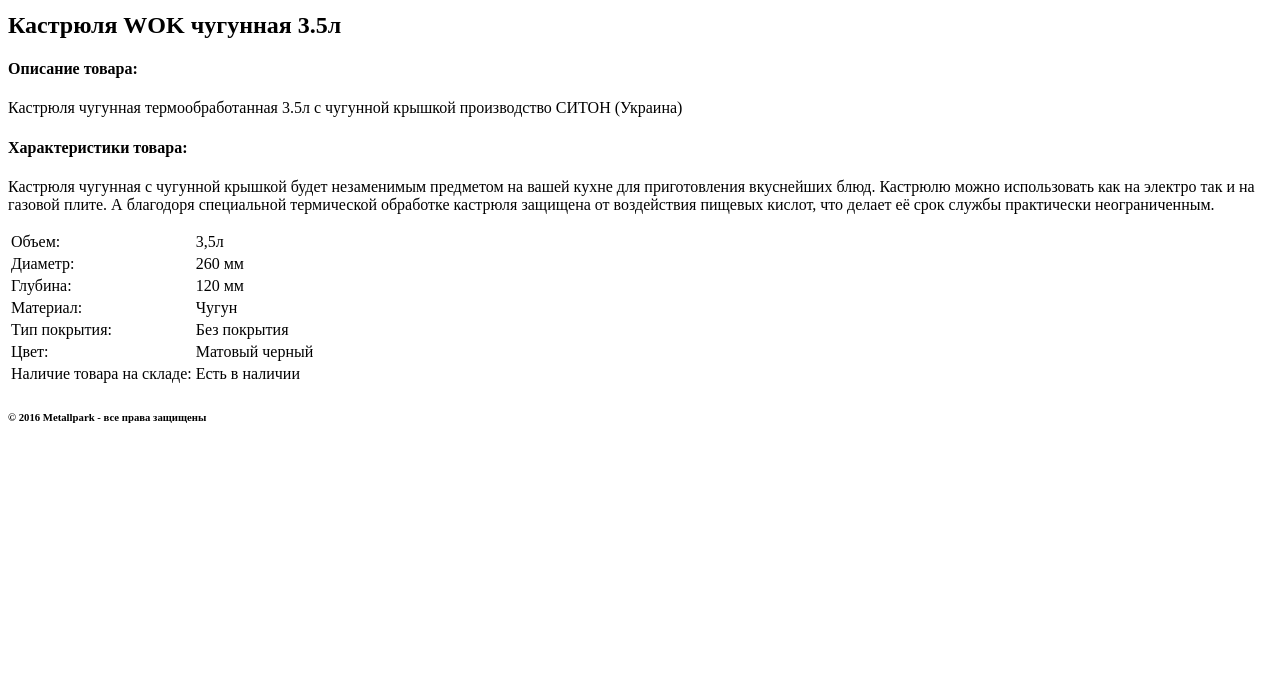
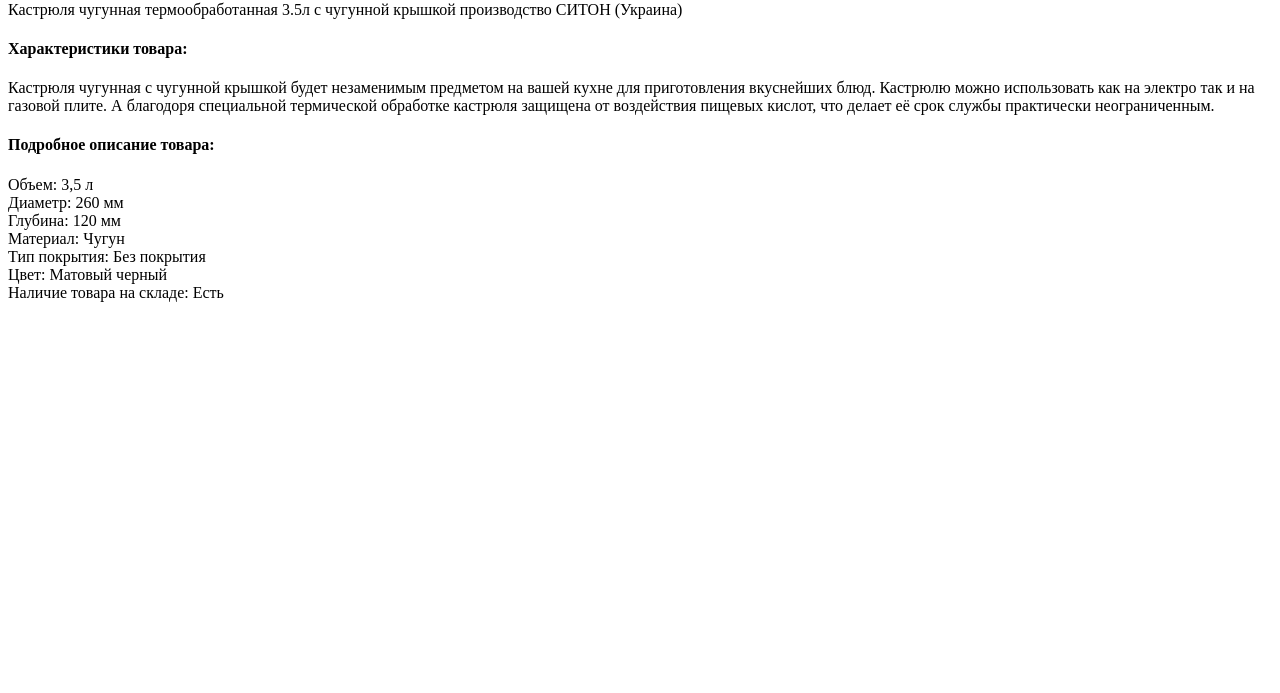
Before and after one commit to yorikav/E-Shop, a plain HTML site: page Index.html in a window 1280 px wide. Shown: the part 107-800 px from the top of the page. Drawn offline with Linux system fonts and the light colour scheme.

Commit message:
Урок 1. Работа над ошибками

```diff
--- a/Index.html
+++ b/Index.html
@@ -1,56 +1,23 @@
 <!DOCTYPE html>
-<html>
-<meta charset="utf-8">
+<html lang="en">
 <head>
-	<title>Казаны, коптильни, мангалы</title>
-	<h5>Интернет магазин товаров для дачи и отдыха</h5>
-	<h1>METALLPARK</h1>
+    <meta charset="UTF-8">
+    <title>Казаны, коптильни, мангалы</title>
 </head>
 <body>
 	<h2>Кастрюля WOK чугунная 3.5л</h2>
-	<h4>Описание товара:</h4>
+	<h3>Описание товара:</h3>
 	<p>Кастрюля чугунная термообработанная 3.5л с чугунной крышкой производство СИТОН (Украина)</p>
-
 	<h4>Характеристики товара:</h4>
-
 	<p>Кастрюля чугунная с чугунной крышкой будет незаменимым предметом на вашей кухне для приготовления вкуснейших блюд. Кастрюлю можно использовать как на электро так и на газовой плите. А благодоря специальной термической обработке кастрюля защищена от воздействия пищевых кислот, что делает её срок службы практически неограниченным.</p>
-
-	<table>
-		<tbody>
-			<tr>
-				<td>Объем:</td>
-				<td>3,5л</td>
-			</tr>
-			<tr>
-				<td>Диаметр:</td>
-				<td>260 мм</td>
-			</tr>
-			<tr>
-				<td>Глубина:</td>
-				<td>120 мм</td>
-			</tr>
-			<tr>
-				<td>Материал:</td>
-				<td>Чугун</td>
-			</tr>
-			<tr>
-				<td>Тип покрытия:</td>
-				<td>Без покрытия</td>
-			</tr>
-			<tr>
-				<td>Цвет:</td>
-				<td>Матовый черный</td>
-			</tr>
-			<tr>
-				<td>Наличие товара на складе:</td>
-				<td>Есть в наличии</td>
-			</tr>
-		</tbody>
-	</table>
+	<h4>Подробное описание товара:</h4>
+	<p>Объем: 3,5 л<br>
+       Диаметр: 260 мм<br>
+       Глубина: 120 мм<br>
+       Материал: Чугун<br>
+       Тип покрытия: Без покрытия<br>
+       Цвет: Матовый черный<br>
+       Наличие товара на складе: Есть<br>
+    </p>
 </body>
-<footer>
-	<h6>
-		© 2016 Metallpark - все права защищены
-	</h6>
-</footer>
 </html>
```
